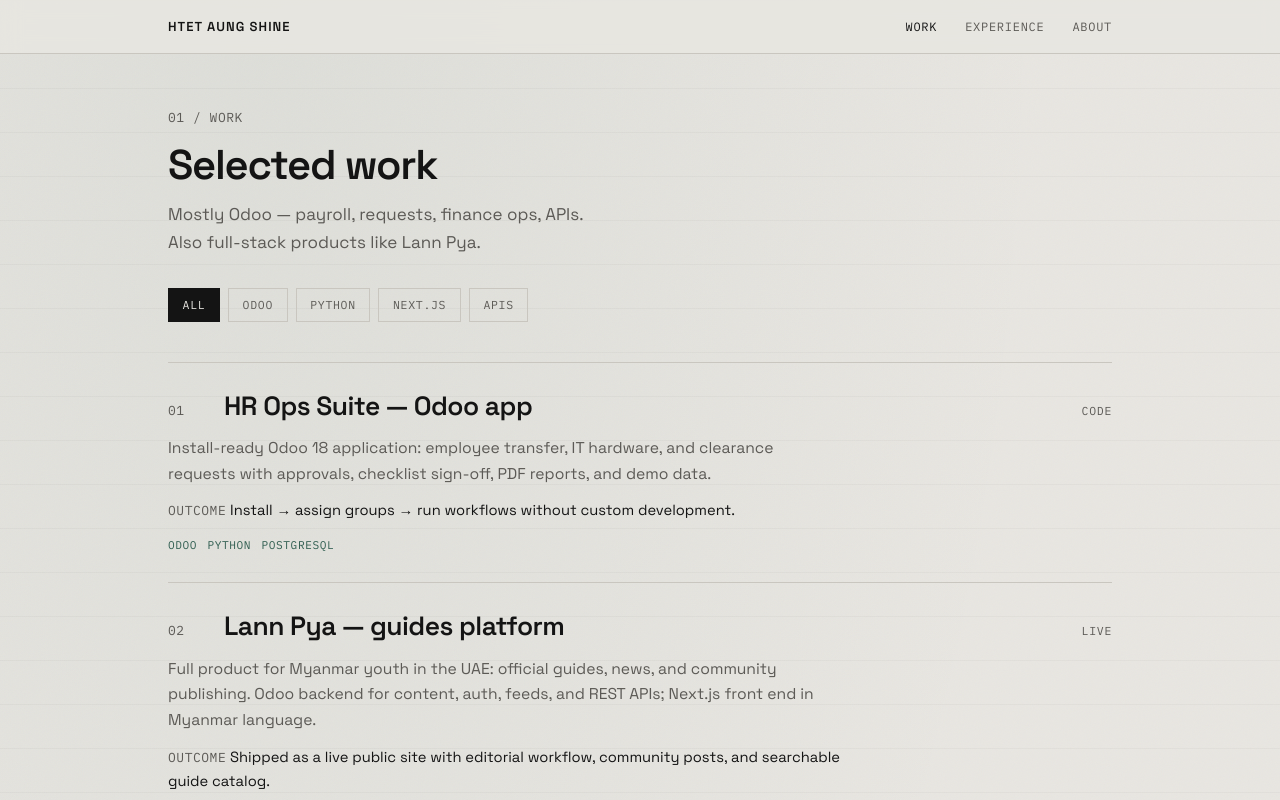
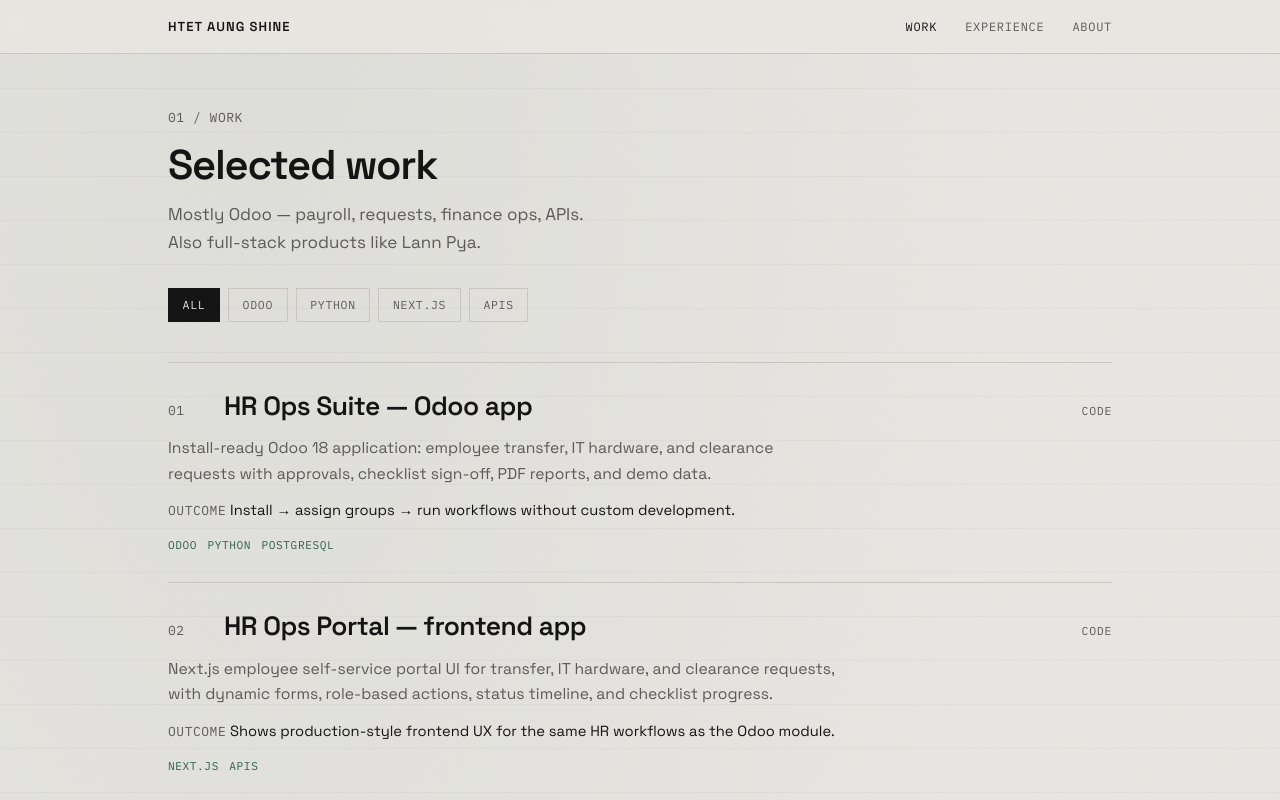
Before and after one commit to devShine3/portfolio-website, a Next.js app: page /work in a window 1280 px wide. Shown: the top 800 px of the page. Built offline with nearby package versions, Linux system fonts and the light colour scheme.

Commit message:
Add HR Ops Portal project entry.
Include the new Next.js employee self-service frontend demo in Work content with GitHub link.

```diff
--- a/content/projects.ts
+++ b/content/projects.ts
@@ -31,6 +31,16 @@ export const projects: Project[] = [
       "Install → assign groups → run workflows without custom development.",
     tags: ["Odoo", "Python", "PostgreSQL"],
     github: "https://github.com/devShine3/hr-ops-suite",
+  },
+  {
+    id: "hr-ops-portal",
+    title: "HR Ops Portal — frontend app",
+    summary:
+      "Next.js employee self-service portal UI for transfer, IT hardware, and clearance requests, with dynamic forms, role-based actions, status timeline, and checklist progress.",
+    outcome:
+      "Shows production-style frontend UX for the same HR workflows as the Odoo module.",
+    tags: ["Next.js", "APIs"],
+    github: "https://github.com/devShine3/hr-request-portal",
   },
   {
     id: "lannpya",
```
